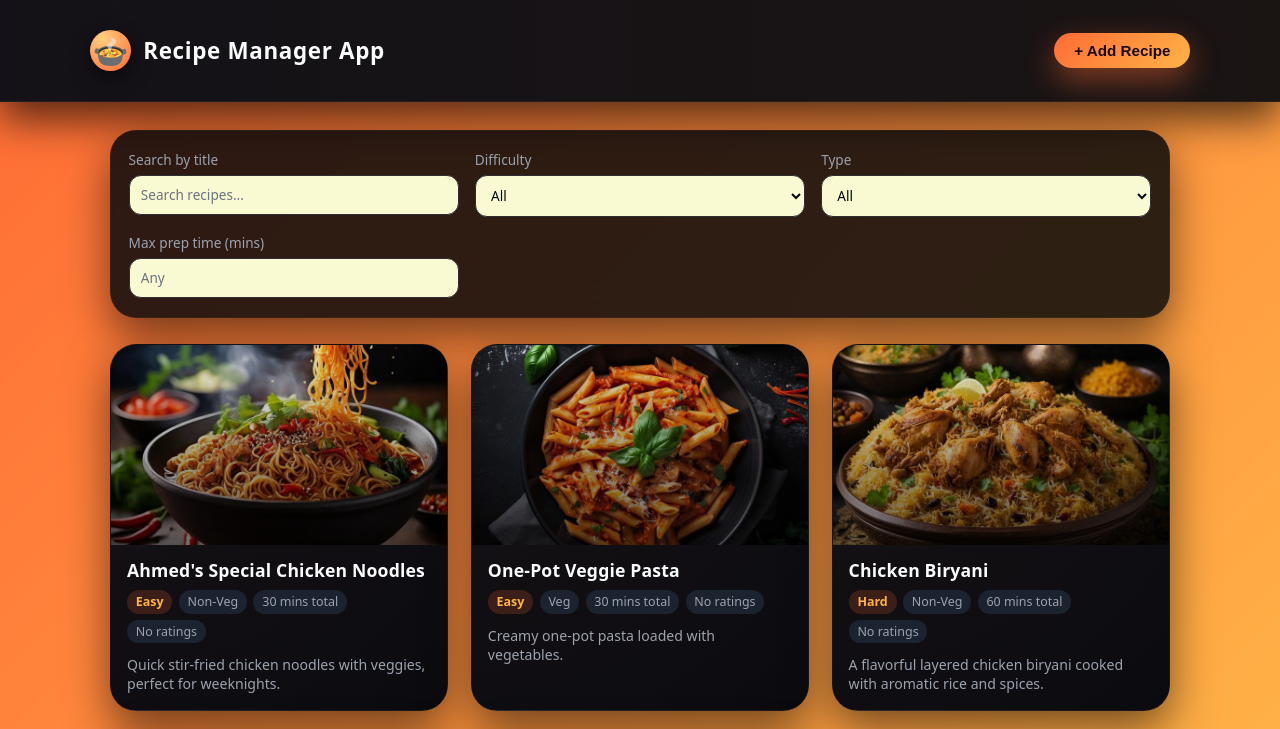
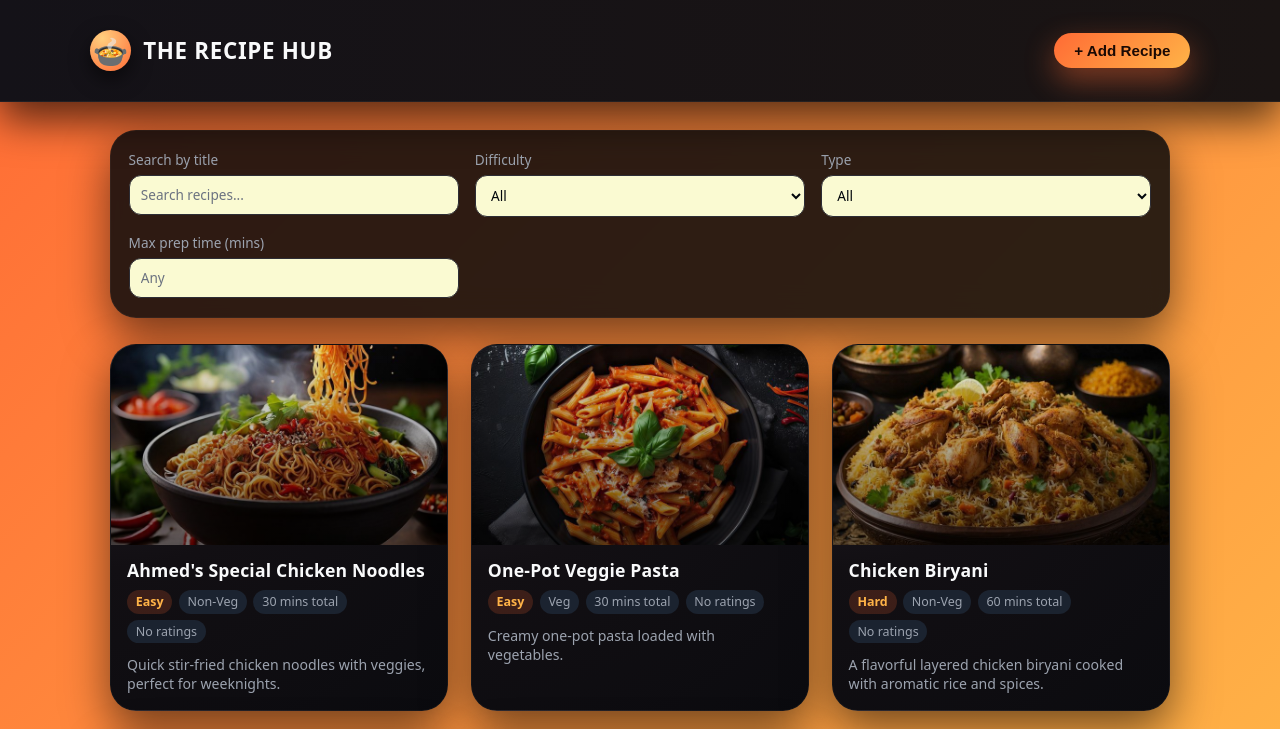
Before and after one commit to iahmedbilal/Bilal-recipe-manager-app, a plain HTML site: page index.html in a window 1280 px wide. Shown: the top 729 px of the page. Drawn offline with Linux system fonts and the light colour scheme; grey boxes are pictures that could not be loaded.

Commit message:
updated title

```diff
--- a/index.html
+++ b/index.html
@@ -10,7 +10,7 @@
     <header class="app-header">
       <div class="brand">
         <span class="brand-logo">🍲</span>
-        <h1 class="brand-title">Recipe Manager App</h1>
+        <h1 class="brand-title">THE RECIPE HUB</h1>
       </div>
       <button id="addRecipeBtn" class="btn btn-primary">+ Add Recipe</button>
     </header>
```
